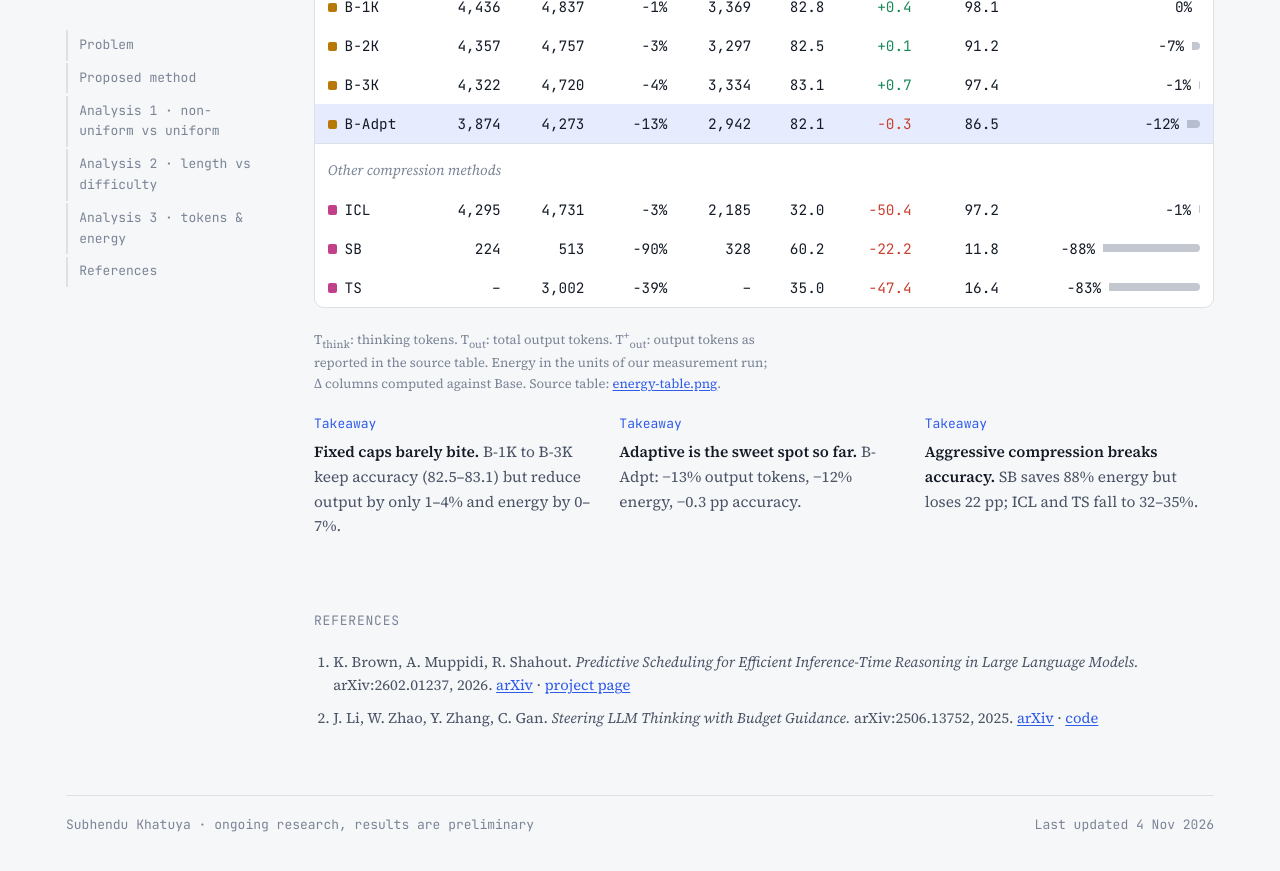
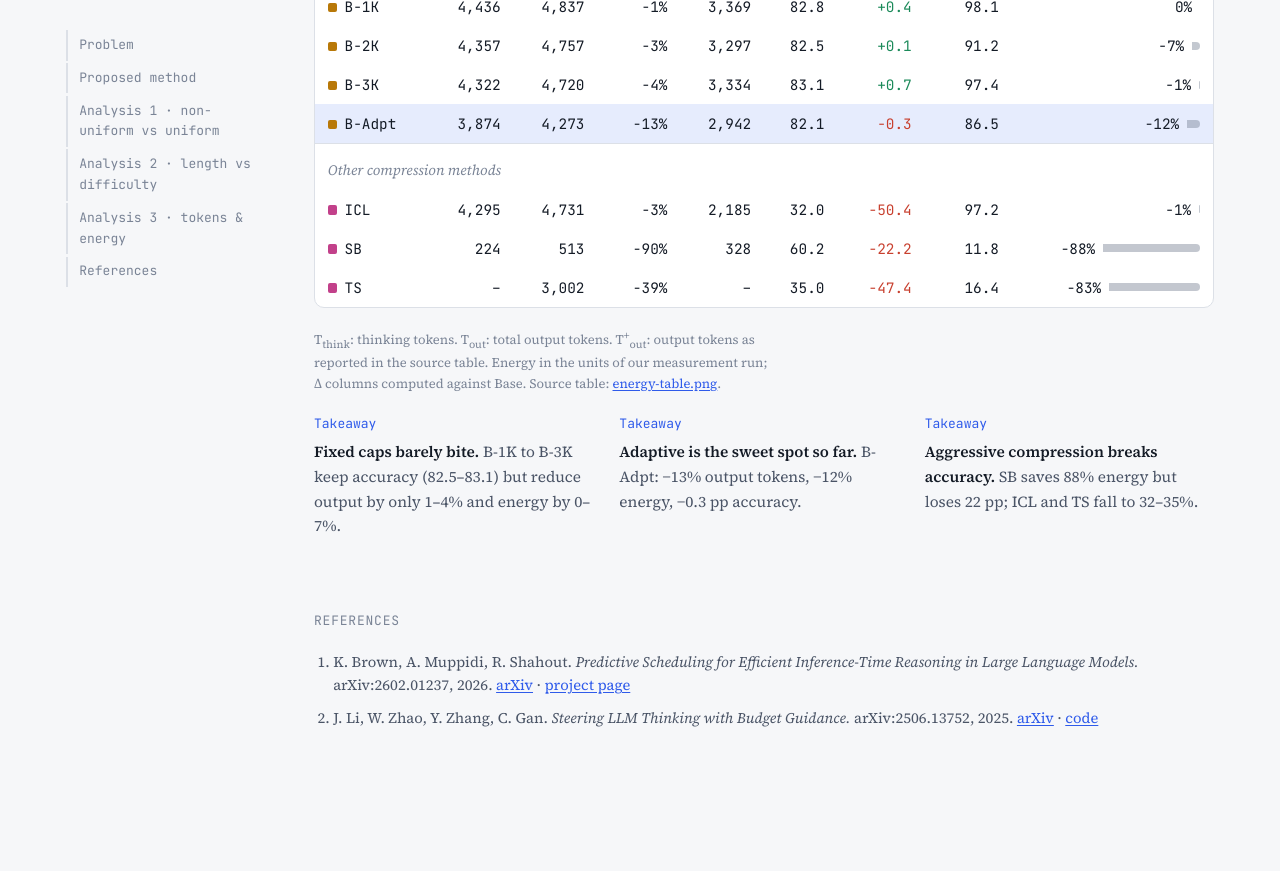
Before and after one commit to subhendukhatuya/subhendukhatuya.github.io, a Jekyll site: the page token-compression/index.html, which Jekyll copies as it is, in a window 1280 px wide and 900 px high, scrolled down 5355 px. Shown: the top 871 px of the window. Built offline with Jekyll 4.4.1, drawn with Linux system fonts in a browser that asks for light colours; after the commit the page ends 6150 px from its top, so only the background shows below that.

Commit message:
Remove footer from token-compression page
Co-Authored-By: Claude Opus 5.5 <noreply@anthropic.com>
Claude-Session: https://claude.ai/code/session_01AUYnwsbriF8PnxWBjT4EaQ

```diff
--- a/token-compression/index.html
+++ b/token-compression/index.html
@@ -329,8 +329,6 @@ footer{margin-top:4rem;padding-top:1.2rem;border-top:1px solid var(--rule);font-
       </section>
     </main>
   </div>
-
-  <footer><span>Subhendu Khatuya · ongoing research, results are preliminary</span><span>Last updated 4 Nov 2026</span></footer>
 </div>
 
 <script>
```
